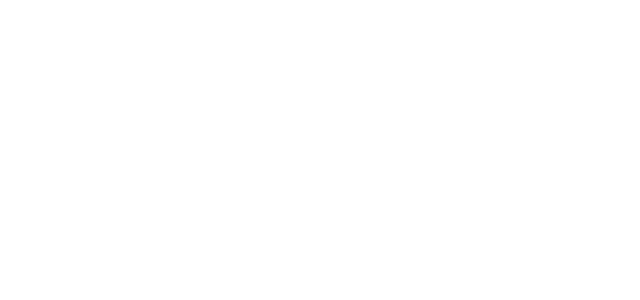
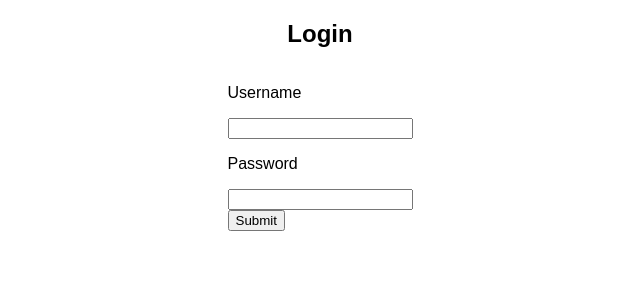
Before and after one commit to senoam/collaboard8, a React (Create React App) app in the folder client/: page /login in a window 1280 px wide. Before the commit this address had no page. Shown: the top 300 px of the page, without its empty margins (320-960 px from the left). Built offline with nearby package versions, Linux system fonts and the light colour scheme.

Commit message:
Add login page

```diff
--- a/client/src/App.js
+++ b/client/src/App.js
@@ -54,6 +54,8 @@
 				<h3>Whiteboard Roles (Example db call):</h3>
 				<ul>{this.state.roles}</ul>
 				<Link to="/whiteboard">Whiteboard</Link>
+				<br/>
+				<Link to="/login">Login</Link>
 			</div>
 		);
 	}
--- a/client/src/index.js
+++ b/client/src/index.js
@@ -6,12 +6,14 @@
 
 import App from "./App";
 import Whiteboard from "./routes/wb/Whiteboard";
+import Login from "./routes/login/login";
 
 ReactDOM.render(
 	<BrowserRouter>
 		<Routes>
 			<Route path="/" element={<App />}></Route>
 			<Route path="/whiteboard" element={<Whiteboard />} />
+			<Route path="/login" element={<Login />} />
 		</Routes>
 	</BrowserRouter>,
 	document.getElementById("root")
--- /dev/null
+++ b/client/src/routes/login/login.css
@@ -0,0 +1,5 @@
+.login-wrapper {
+    display: flex;
+    flex-direction: column;
+    align-items: center;
+}
--- /dev/null
+++ b/client/src/routes/login/login.js
@@ -0,0 +1,35 @@
+import React, { Component, Fragment } from 'react';
+import './login.css'
+
+
+class Login extends Component {
+    constructor(props) {
+        super(props)
+    }
+
+    render() {
+        return(
+            <Fragment>
+            <div className="login-wrapper">
+            <h2>Login</h2>
+            <form>
+                <label>
+                    <p>Username</p>
+                    <input type="text" />
+                </label>
+                <label>
+                    <p>Password</p>
+                    <input type="password" />
+                </label>
+                <br/>
+                <div>
+                    <button type="submit">Submit</button>
+                </div>
+            </form>
+            </div>
+            </Fragment>
+        );
+    }
+}
+
+export default Login;
```
